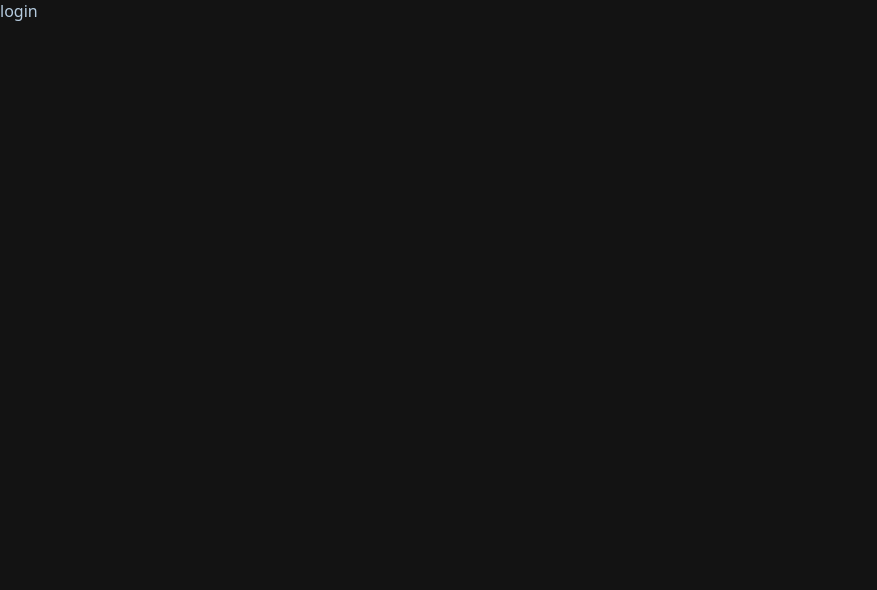
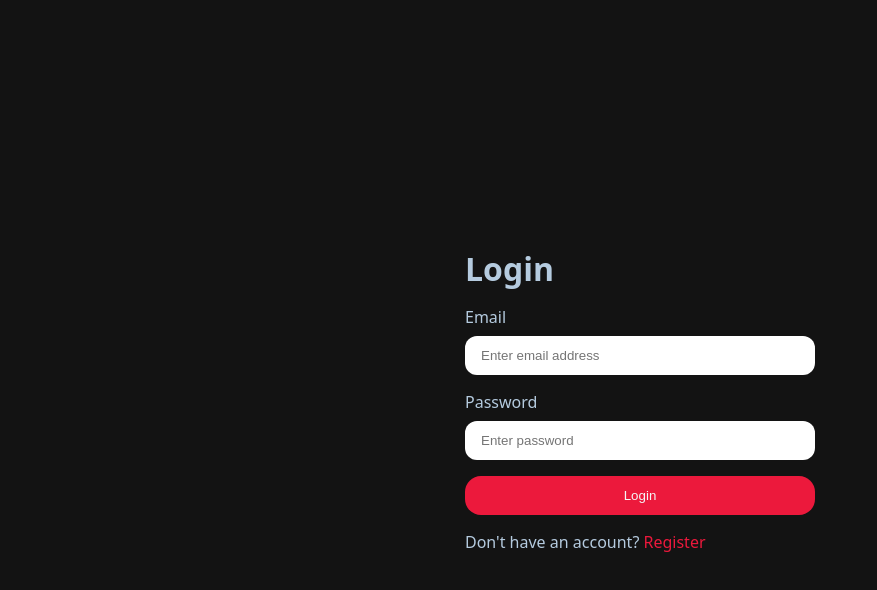
Before and after one commit to ishandrai07/SkillNova-AI, a React app in the folder frontend/: page /login in a window 1280 px wide. Shown: the top 590 px of the page, without its empty margins (0-877 px from the left). Built offline with nearby package versions, Linux system fonts and the light colour scheme; the HTML template or start-up script is replaced by a standard one.

Commit message:
Ui design of login/signup page

```diff
--- /dev/null
+++ b/frontend/src/features/auth/auth.form.scss
@@ -0,0 +1,45 @@
+main{
+    min-height: 100vh;
+    width: 100%;
+
+    display: flex;
+    justify-content: center;
+    align-items: center;
+
+    .form-container{
+        min-width: 350px;
+
+        display: flex;
+        flex-direction: column;
+        gap: 1rem;
+    }
+
+    form{
+        display: flex;
+        flex-direction: column;
+        gap: 1rem;
+    }
+
+
+    .input-group{
+        display: flex;
+        flex-direction: column;
+
+        gap: 0.5rem;
+
+
+        input{
+            border: none;
+            outline: none;
+            padding-inline: 1rem;
+            padding-block: 0.75rem;
+            border-radius: 0.75rem;
+        }
+
+    }
+
+    a{
+       color: #ec193c;
+       text-decoration: none;
+    }
+}
--- a/frontend/src/features/auth/pages/Login.jsx
+++ b/frontend/src/features/auth/pages/Login.jsx
@@ -1,10 +1,37 @@
 import React from 'react'
+import "../auth.form.scss"
+import { useNavigate,Link } from 'react-router'
+
+
 
 const login = () => {
 
+  const handleSubmit = (e)=>{
+    e.preventDefault()
+  }
 
   return (
-    <div>login</div>
+    <main>
+      <div className='form-container'>
+        <h1>Login</h1>
+
+        <form onSubmit={handleSubmit}>
+
+          <div className='input-group'>
+            <label htmlFor='email'>Email</label>
+            <input type='email' id='email' name='email' placeholder='Enter email address' />
+          </div>
+          <div className='input-group'>
+            <label htmlFor='password'>Password</label>
+            <input type='password' id='password' name='password' placeholder='Enter password' />
+          </div>
+
+          <button className='button primary-button'>Login</button>
+
+        </form>
+        <p>Don't have an account? <Link to={"/register"}>Register</Link></p>
+      </div>
+    </main>
   )
 }
 
--- a/frontend/src/features/auth/pages/Register.jsx
+++ b/frontend/src/features/auth/pages/Register.jsx
@@ -1,10 +1,41 @@
 import React from 'react'
+import { useNavigate,Link } from 'react-router'
 
 const register = () => {
 
+  const navigate = useNavigate();
+
+  const handleSubmit = (e) => {
+    e.preventDefault()
+  }
 
   return (
-    <div>register</div>
+    <main>
+      <div className='form-container'>
+        <h1>Register</h1>
+
+        <form onSubmit={handleSubmit}>
+
+          <div className='input-group'>
+            <label htmlFor='username'>Username</label>
+            <input type='text' id='username' name='username' placeholder='Enter Username' />
+          </div>
+          <div className='input-group'>
+            <label htmlFor='email'>Email</label>
+            <input type='email' id='email' name='email' placeholder='Enter email address' />
+          </div>
+          <div className='input-group'>
+            <label htmlFor='password'>Password</label>
+            <input type='password' id='password' name='password' placeholder='Enter password' />
+          </div>
+
+          <button className='button primary-button'>Register</button>
+
+        </form>
+
+        <p>Already have an account? <Link to={"/login"}>Login</Link></p>
+      </div>
+    </main>
   )
 }
 
--- a/frontend/src/style.scss
+++ b/frontend/src/style.scss
@@ -1,3 +1,5 @@
+@use "./style/button.scss";
+
 *{
     margin: 0%;
     padding: 0%;
--- /dev/null
+++ b/frontend/src/style/button.scss
@@ -0,0 +1,19 @@
+.button{
+    border: none;
+    outline: none;
+    padding-inline:1.5rem ;
+    padding-block: 0.75rem;
+    border-radius: 1rem;
+    cursor: pointer;
+
+    transition: all 0.3s ease-in-out;
+
+    &.primary-button{
+        background: #ec193c;
+        color: whitesmoke;
+    }
+
+    &:active{
+        transform: scale(0.9);
+    }
+}
```
